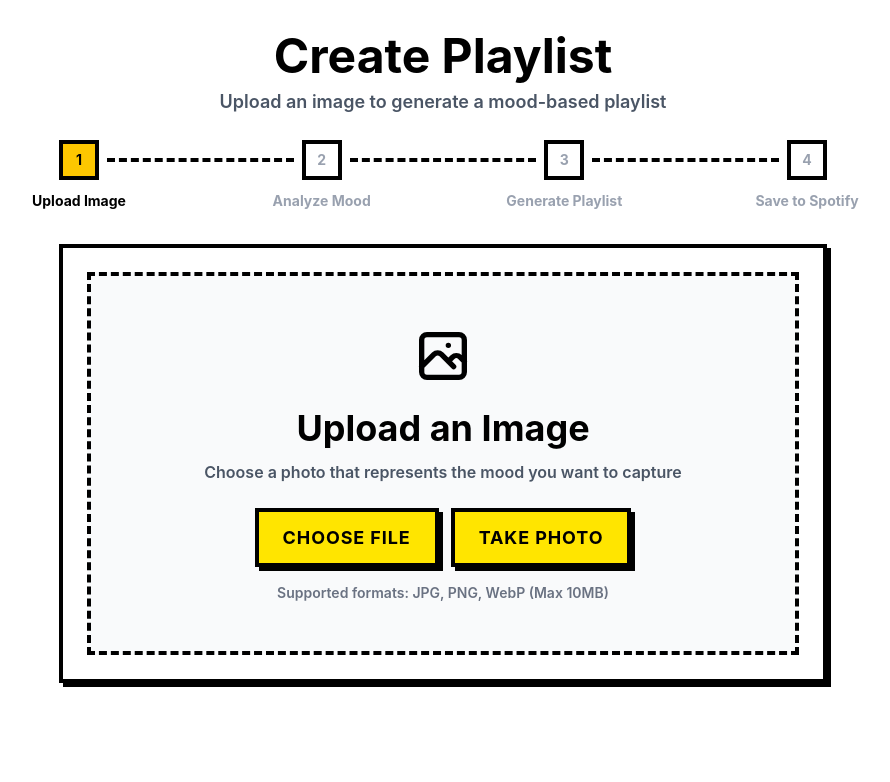
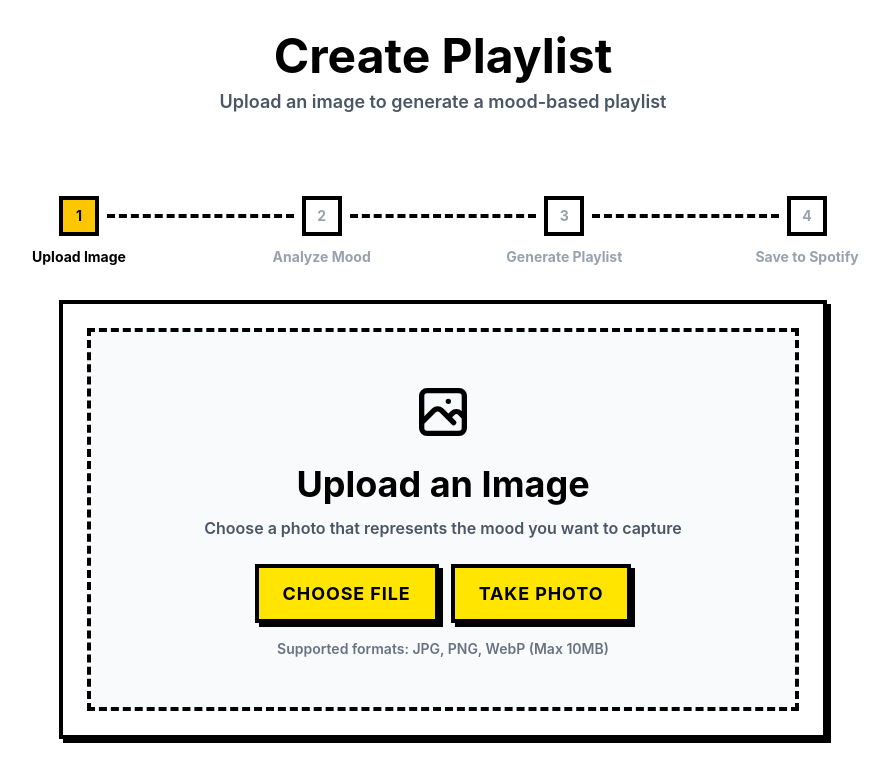
Before and after one commit to estebankt/SonoLens, a SvelteKit app: page /create in a window 1280 px wide. Shown: the top 782 px of the page, without its empty margins (197-1087 px from the left). Built offline with nearby package versions, Linux system fonts and the light colour scheme.

Commit message:
style(create): move navigation buttons below title

```diff
--- a/src/routes/create/+page.svelte
+++ b/src/routes/create/+page.svelte
@@ -300,8 +300,17 @@
 <div class="min-h-screen p-4 sm:p-8 overflow-x-hidden">
 	<div class="max-w-3xl mx-auto">
 		<!-- Header with Navigation -->
-		<div class="mb-6 relative z-20">
-			<div class="flex items-center justify-between gap-2 sm:gap-4 min-h-[3.5rem]">
+		<div class="mb-6 relative z-20 flex flex-col items-center gap-4">
+			<!-- Title & Subtitle -->
+			<div class="text-center">
+				<h1 class="text-3xl sm:text-5xl mb-2 font-bold whitespace-nowrap">Create Playlist</h1>
+				<p class="text-sm sm:text-lg text-gray-600">
+					Upload an image to generate a mood-based playlist
+				</p>
+			</div>
+
+			<!-- Navigation Buttons -->
+			<div class="w-full flex items-center justify-between min-h-[2.5rem]">
 				<!-- Left: Back Button -->
 				<div class="flex-1 flex justify-start">
 					{#if currentStep > 0}
@@ -313,16 +322,6 @@
 							<span>←</span> <span>BACK</span>
 						</button>
 					{/if}
-				</div>
-
-				<!-- Center: Title & Subtitle -->
-				<div class="flex-none text-center">
-					<h1 class="text-2xl sm:text-5xl mb-1 sm:mb-2 font-bold whitespace-nowrap">
-						Create Playlist
-					</h1>
-					<p class="text-lg text-gray-600 hidden sm:block">
-						Upload an image to generate a mood-based playlist
-					</p>
 				</div>
 
 				<!-- Right: Start Over Button -->
@@ -339,10 +338,6 @@
 					{/if}
 				</div>
 			</div>
-			<!-- Mobile Subtitle -->
-			<p class="text-sm sm:text-lg text-gray-600 text-center sm:hidden mt-2">
-				Upload an image to generate a mood-based playlist
-			</p>
 		</div>
 
 		<!-- Progress Indicator -->
```
